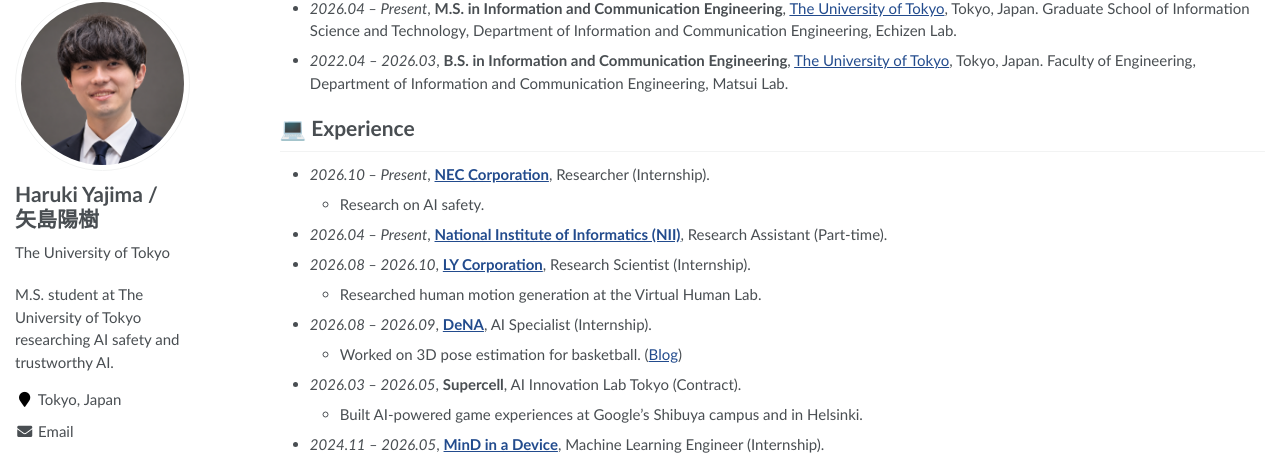
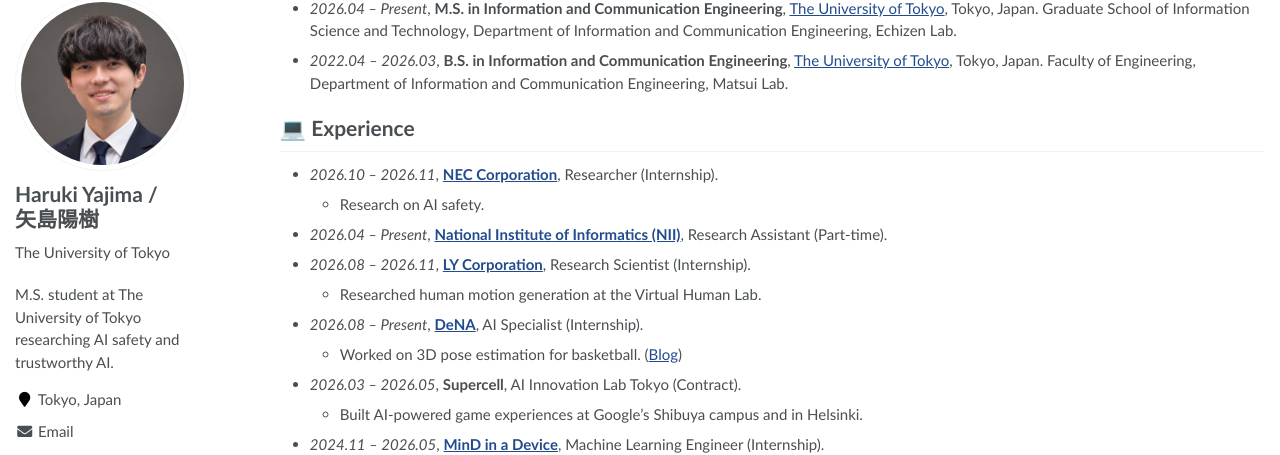
Before and after one commit to Haruk1y/Haruk1y.github.io, a Jekyll site: the page built from _pages/about.md, in a window 1280 px wide and 900 px high, scrolled down 922 px. Shown: the part 95-550 px from the top of the window. Built offline with Jekyll 4.4.1, drawn with Linux system fonts in a browser that asks for light colours.

Commit message:
Update NEC, DeNA and LY employment dates

```diff
--- a/_data/resume.json
+++ b/_data/resume.json
@@ -33,7 +33,7 @@
       "position": "Researcher (Internship)",
       "url": "https://group.nec/global/en/",
       "startDate": "2026-10",
-      "endDate": "",
+      "endDate": "2026-11",
       "summary": "Research on AI safety."
     },
     {
@@ -48,7 +48,7 @@
       "position": "Research Scientist (Internship)",
       "url": "https://www.lycorp.co.jp/en/",
       "startDate": "2026-08",
-      "endDate": "2026-10",
+      "endDate": "2026-11",
       "summary": "Researched human motion generation at the Virtual Human Lab."
     },
     {
@@ -56,7 +56,7 @@
       "position": "AI Specialist (Internship)",
       "url": "https://dena.com/intl/",
       "startDate": "2026-08",
-      "endDate": "2026-09",
+      "endDate": "",
       "summary": "Worked on 3D pose estimation for basketball.",
       "links": [
         {
```
